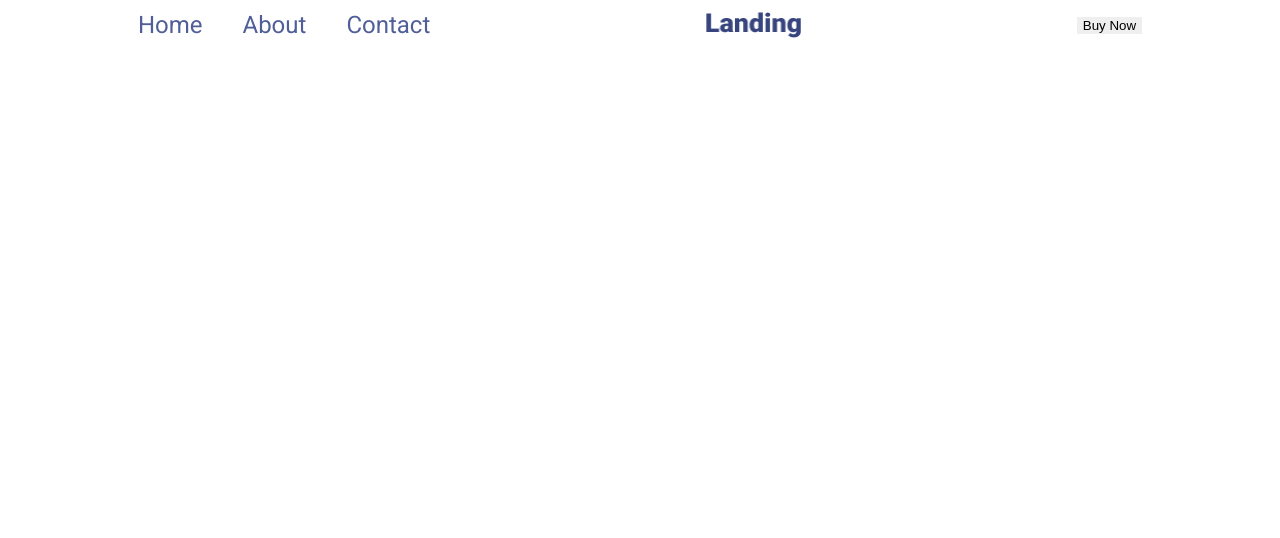
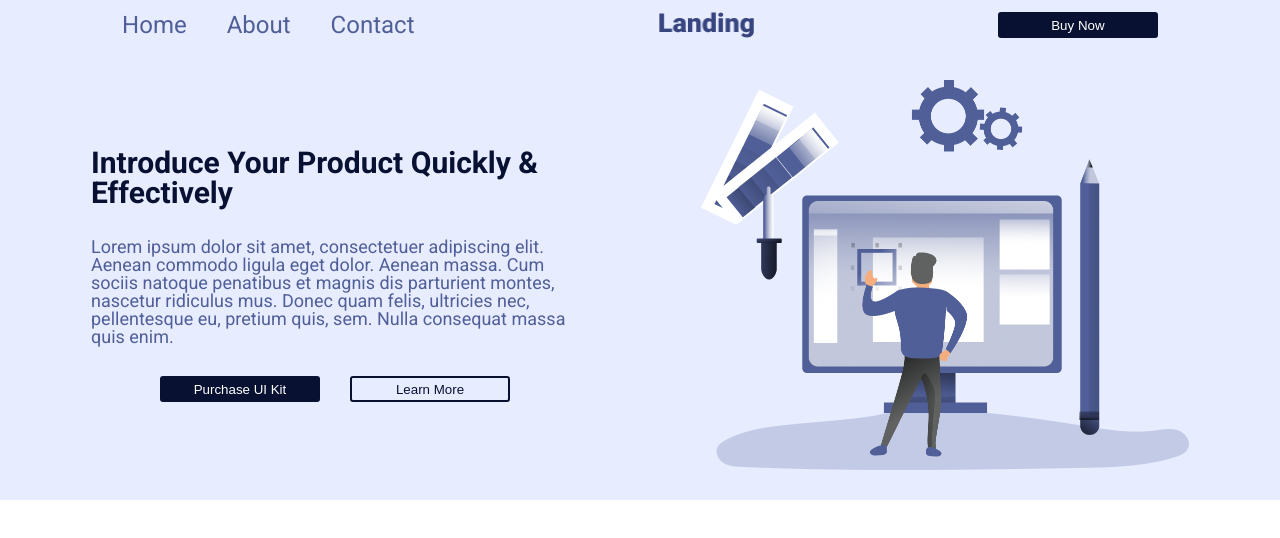
Before and after one commit to Jane-Coding/Simple-landing-page, a website built with Vite: page index.html in a window 1280 px wide. Built offline with nearby package versions, Linux system fonts and the light colour scheme.

Commit message:
complete introduction section

```diff
--- a/index.html
+++ b/index.html
@@ -11,8 +11,11 @@
     <header class="header">
       <dialog id="openNavigation" class="mobile-menu">
         <form method="dialog" class="">
-          <button class="mobile-menu__close-button" onClick="openNavigation.showModal()"
-          id="burgerButton">
+          <button
+            class="mobile-menu__close-button"
+            onClick="openNavigation.showModal()"
+            id="burgerButton"
+          >
             <span class="visibility-off">Open navigation menu</span>
           </button>
         </form>
@@ -44,7 +47,10 @@
           </li>
         </ul>
       </nav>
-      <button class="burger-button hidden-tablet" onClick="openNavigation.showModal()">
+      <button
+        class="burger-button hidden-tablet"
+        onClick="openNavigation.showModal()"
+      >
         <span class="visibility-off">Open navigation menu</span>
       </button>
       <a href="#" class="header-logo">
@@ -55,7 +61,27 @@
           class="header-logo-image"
         />
       </a>
-      <button class="header-button hidden-mobile">Buy Now</button>
+      <button class="button hidden-mobile">Buy Now</button>
     </header>
+
+    <main class="content">
+      <section class="section introduction">
+        <div class="introduction__body">
+          <h1 class="introduction__body-header">Introduce Your Product Quickly & Effectively</h1>
+          <p class="introduction__body-text">
+            Lorem ipsum dolor sit amet, consectetuer adipiscing elit. Aenean commodo
+            ligula eget dolor. Aenean massa. Cum sociis natoque penatibus et magnis
+            dis parturient montes, nascetur ridiculus mus. Donec quam felis,
+            ultricies nec, pellentesque eu, pretium quis, sem. Nulla consequat massa
+            quis enim.
+          </p>
+          <div class="introduction__button-wrapper">
+            <button class="button">Purchase UI Kit</button>
+            <button class="button button--outlined">Learn More</button>
+          </div>
+        </div>
+        <img src="./img/introduction.png" alt="" class="introduction__image hidden-mobile">
+      </section>
+    </main>
   </body>
 </html>
--- a/styles/_globals.scss
+++ b/styles/_globals.scss
@@ -2,7 +2,7 @@ body {
     background-color: var(--color-white);
     font-family: var(--font-family);
     font-weight: 400;
-    font-size: 24px;
+    // font-size: 24px;
 }
 
 a {
--- a/styles/_mixins.scss
+++ b/styles/_mixins.scss
@@ -1,5 +1,6 @@
 $desktop: 1280px;
 $tablet: 1023px;
+$tablet-above: 1024px;
 $mobile: 767px;
 $mobile-above: 768px;
 
@@ -11,6 +12,12 @@ $mobile-above: 768px;
 
 @mixin tablet{
     @media(max-width: $tablet){
+        @content
+    }
+};
+
+@mixin tablet-above{
+    @media(min-width: $tablet-above){
         @content
     }
 };
--- a/styles/_variables.scss
+++ b/styles/_variables.scss
@@ -1,7 +1,7 @@
 @import url('https://fonts.googleapis.com/css2?family=Roboto:ital,wght@0,400;0,500;0,700;0,900;1,400;1,500;1,700;1,900&display=swap');
 
 // used for header and burger button sides sizes
-$height: 50px;
+$height: 50;
 
 :root {
     --color-white: white;
@@ -22,7 +22,7 @@ $height: 50px;
 
     --button-height: 26px;
 
-    --header-height: #{$height};
+    --header-height: #{$height}px;
 }
 
 
--- /dev/null
+++ b/styles/blocks/_introduction.scss
@@ -0,0 +1,53 @@
+@use '../utils' as *;
+@use 'sass:math';
+
+.introduction {
+    padding-top: $height + 30px;
+    background-color: var(--color-background-dark);
+
+    display: flex;
+    flex-direction: column;
+
+    @include mobile-above {
+        flex-direction: row;
+    }
+
+    &__body {
+        align-self: center;
+
+        @include tablet-above {
+            width: 40%;
+        }
+
+        &-header {
+            color: var(--color-main);
+            font-size: 30px;
+            font-weight: 600;
+        }
+
+        &-text {
+            color: var(--color-secondary);
+            font-size: 18px;
+            margin-top: 30px;
+        }
+    }
+
+    &__image {
+
+        @include mobile-above {
+            width: 45%;
+        }
+
+        @include tablet-above {
+            width: 40%;
+        }
+    }
+
+    &__button-wrapper {
+        margin-top: 30px;
+        display: flex;
+        flex-wrap: wrap;
+        justify-content: center;
+        gap: 30px;
+    }
+}
--- /dev/null
+++ b/styles/blocks/_section.scss
@@ -0,0 +1,5 @@
+.section {
+    display: flex;
+    justify-content: space-around;
+    padding: 30px;
+}
--- a/styles/styles.scss
+++ b/styles/styles.scss
@@ -4,5 +4,8 @@
 @use 'classes';
 
 @use './blocks/header.scss';
+@use './blocks/button';
 @use './blocks/burger-button';
 @use './blocks/mobile-menu';
+@use './blocks/section';
+@use './blocks/introduction';
```
Also changed, not shown: img/Group2.png (deleted), img/introduction.png (added).
